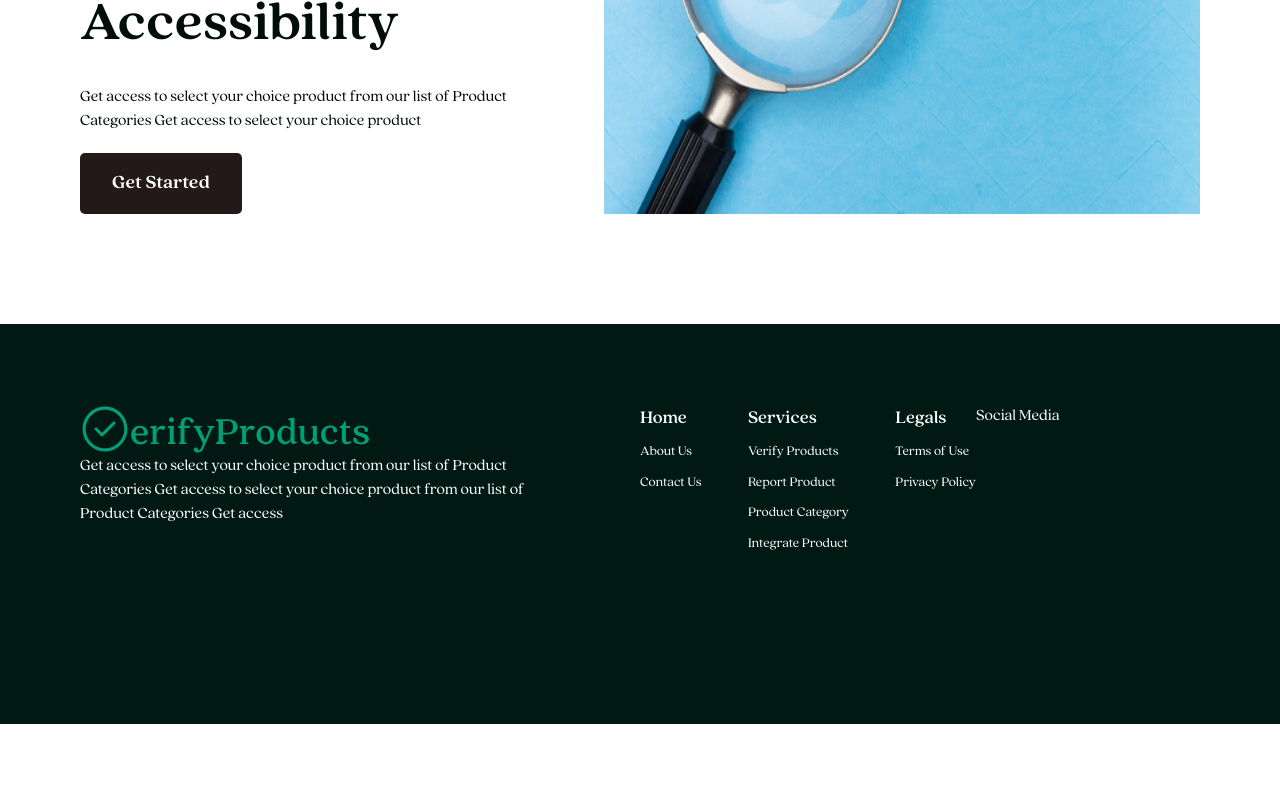
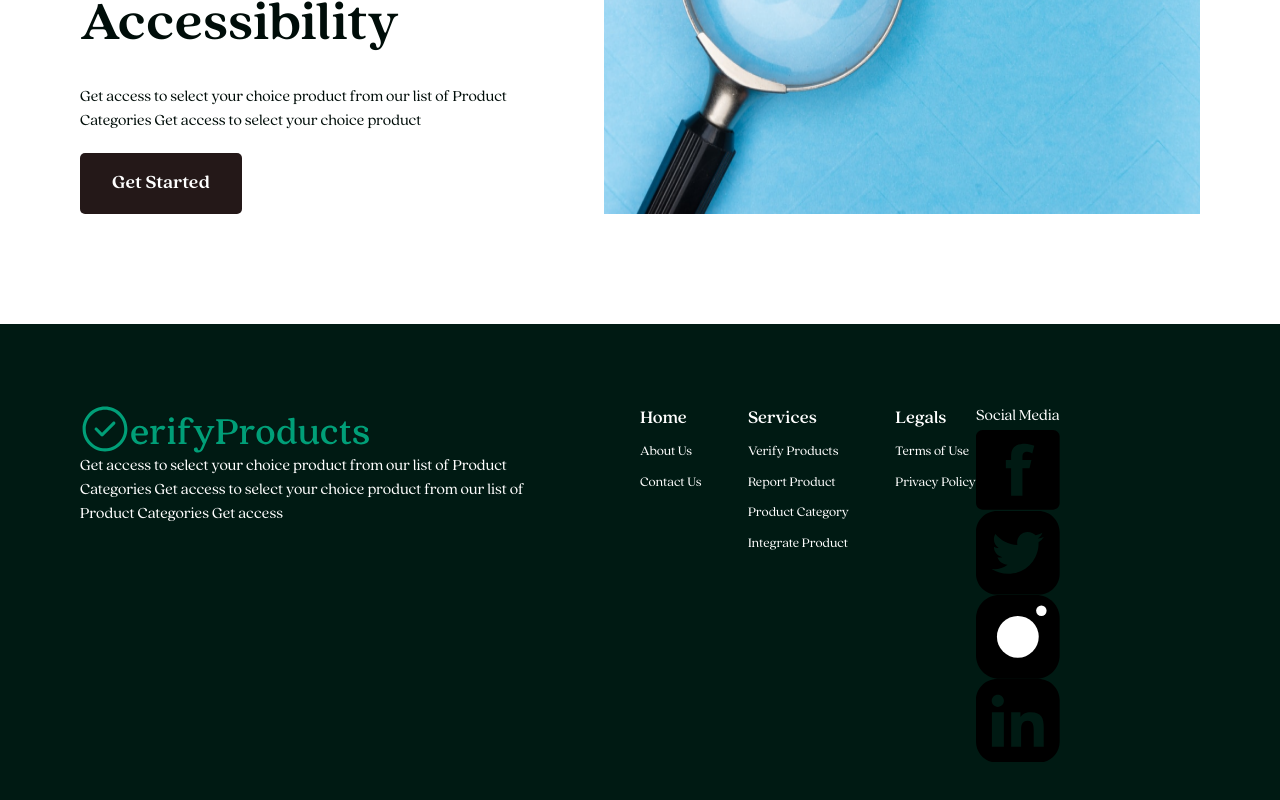
Before and after one commit to Verify-App-TUTN/VerifyProduct, a React (Create React App) app: page / in a window 1280 px wide. Shown: the part 2177-2977 px from the top of the page. Before the commit the page ends 2901 px from the top, so only its background shows below. Built offline with nearby package versions, Linux system fonts and the light colour scheme.

Commit message:
added icosn

```diff
--- a/src/components/Footer/Footer.jsx
+++ b/src/components/Footer/Footer.jsx
@@ -1,5 +1,5 @@
 import React from "react";
-import { GreenLogo } from "../../assets";
+import { FaceBook, GreenLogo, Instagram, LinkedIn, Twitter } from "../../assets";
 import FooterLink from "../FooterLink/FooterLink";
 import style from "./index.module.css";
 const footDetails = [
@@ -40,8 +40,10 @@ const Footer = () => {
               <h3>Social Media</h3>
             </div>
             <div className={style.Footer__content__right__social__links}>
-
-
+              <FaceBook />
+              <Twitter />
+              <Instagram />
+              <LinkedIn />
             </div>
           </div>
         </div>
```
